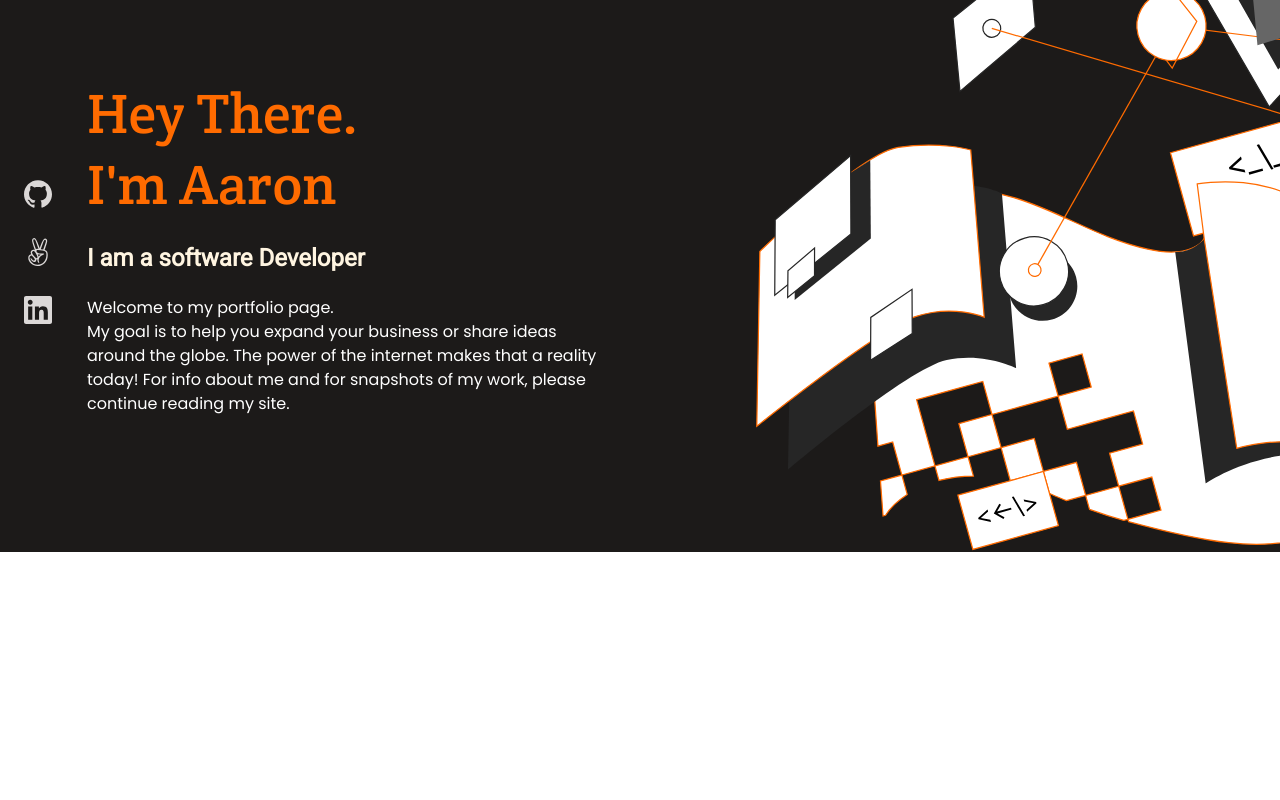
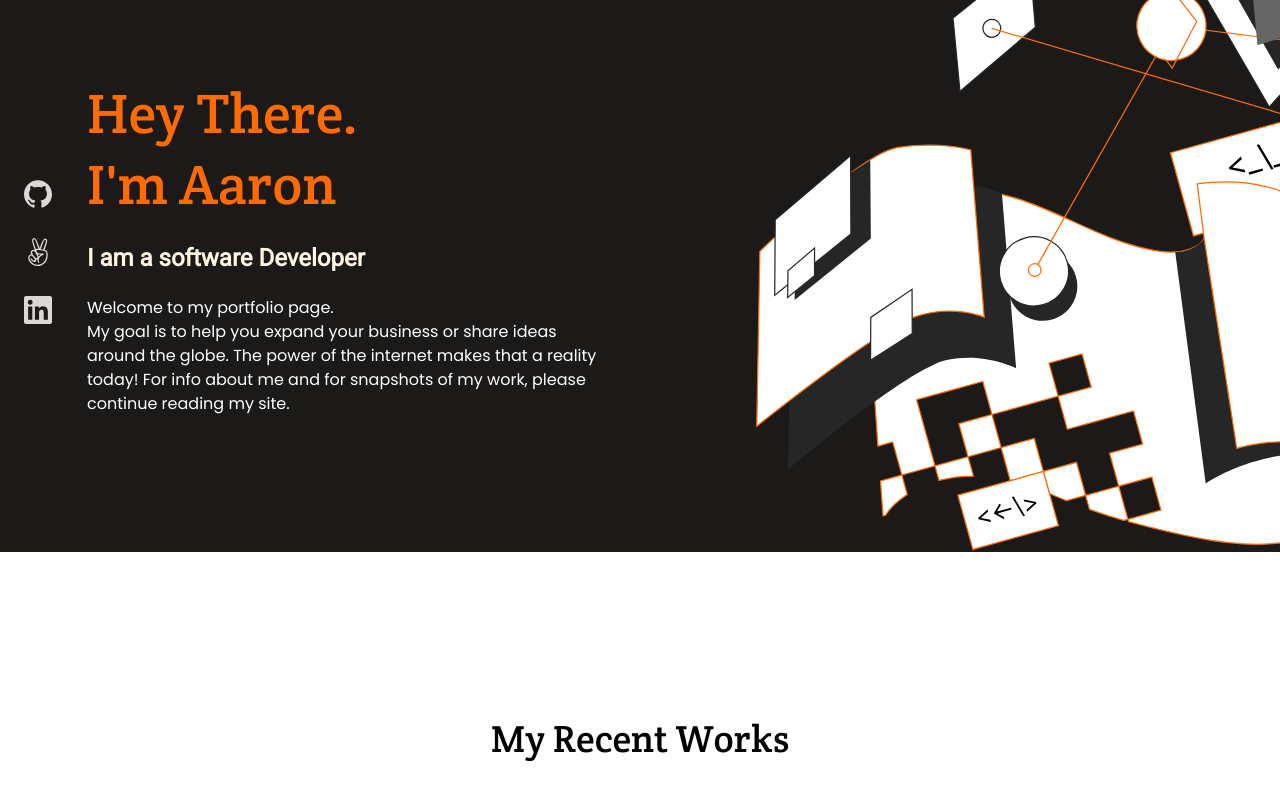
Before and after one commit to AKeeganDev/portfolio_react, a React (Create React App) app: page / in a window 1280 px wide. Shown: the part 182-982 px from the top of the page. Before the commit the page ends 800 px from the top, so only its background shows below. Built offline with nearby package versions, Linux system fonts and the light colour scheme.

Commit message:
add recent work header

```diff
--- a/src/App.js
+++ b/src/App.js
@@ -2,12 +2,14 @@ import './App.css';
 
 import Navbar from './components/navbar';
 import Welcome from './components/welcome';
+import RecentWorks from './components/recentWorks';
 
 function App() {
   return (
     <>
       <Navbar />
       <Welcome />
+      <RecentWorks />
     </>
   );
 }
--- /dev/null
+++ b/src/components/recentWorks.js
@@ -0,0 +1,18 @@
+import '../stylesheets/recentWorks.scss';
+
+const RecentWorks = () => {
+  console.log('saving space');
+
+  return (
+    <section className="recent-works" id="portfolio">
+      <div className="recent-work-heading-container">
+        <div className="heading">
+          <h1>My Recent Works</h1>
+        </div>
+        <div className="recent-work-divider" />
+      </div>
+    </section>
+  );
+};
+
+export default RecentWorks;
--- /dev/null
+++ b/src/stylesheets/recentWorks.scss
@@ -0,0 +1,27 @@
+.recent-works {
+  display: flex;
+  flex-direction: column;
+  justify-content: center;
+  align-items: center;
+  padding: 120px 24px;
+
+  .recent-work-heading-container {
+    display: flex;
+    justify-content: center;
+    align-items: center;
+    flex-direction: column;
+    width: 100%;
+
+    .heading {
+      padding-top: 10px;
+      font-family: 'Crete Round', sans-serif;
+      text-align: center;
+
+      h1 {
+        font-size: 38px;
+        font-weight: 400;
+        margin-bottom: 50px;
+      }
+    }
+  }
+}
```
